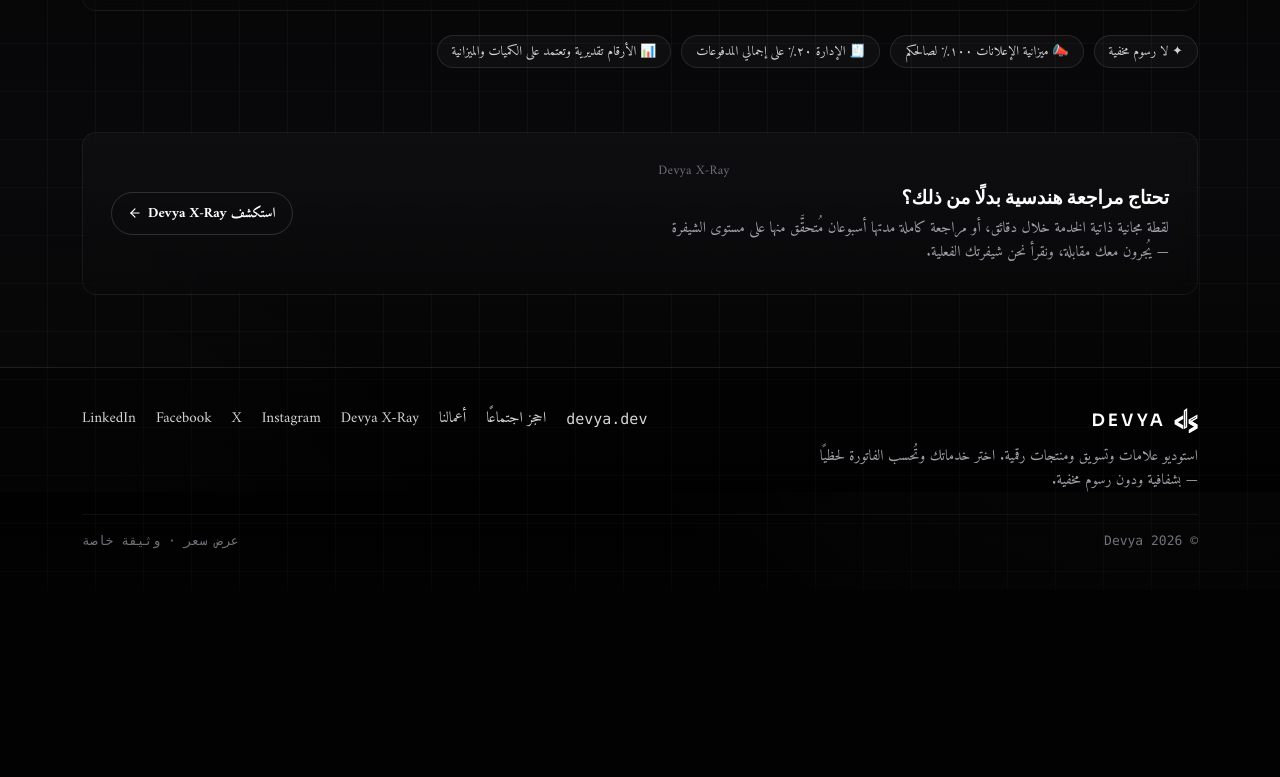
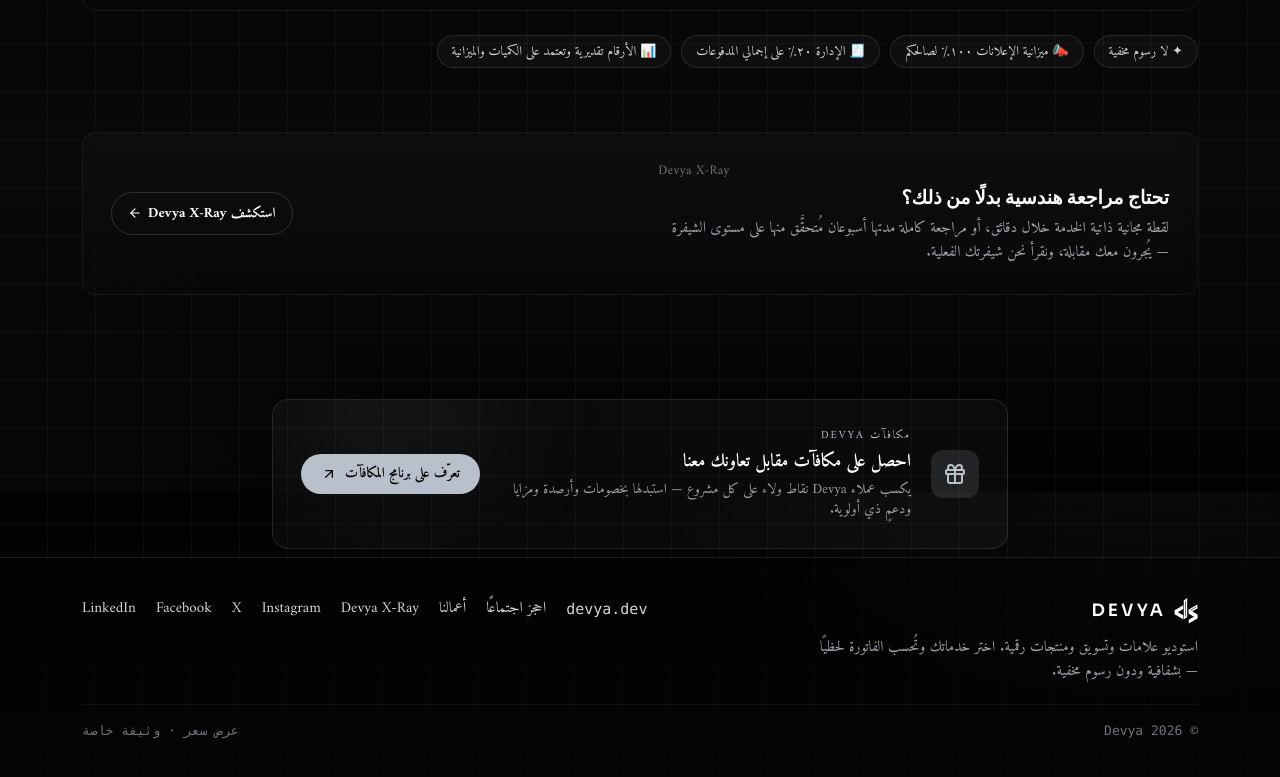
Before and after one commit to eng-AhmedMahmoud/devya-quote, a Next.js app: page / in a window 1280 px wide. Shown: the part 3508-4285 px from the top of the page. Before the commit the page ends 4098 px from the top, so only its background shows below. Built offline with nearby package versions, Linux system fonts and the light colour scheme; no server answers.

Commit message:
feat: promote Devya Rewards on the quote builder
Bilingual (EN/MSA-AR) rewards callout above the footer, linking to
rewards.devya.dev — surfaces the loyalty program to prospects mid-quote.

```diff
--- a/components/builder/quote-builder.tsx
+++ b/components/builder/quote-builder.tsx
@@ -26,6 +26,7 @@
 import { PaymentTerms } from './payment-terms';
 import { IntroSection } from './intro-section';
 import { FooterBlock } from './footer-block';
+import { RewardsPromo } from './rewards-promo';
 import { WebTierPicker } from './web-tier-picker';
 import { CurrencyPicker } from './currency-picker';
 
@@ -334,6 +335,7 @@
         </section>
       </main>
 
+      <RewardsPromo lang={lang} />
       <FooterBlock lang={lang} />
     </div>
   );
--- /dev/null
+++ b/components/builder/rewards-promo.tsx
@@ -0,0 +1,58 @@
+import { ArrowUpRight, Gift } from 'lucide-react';
+import type { Lang } from '@/lib/messages';
+
+const REWARDS_URL = 'https://rewards.devya.dev';
+
+const COPY: Record<Lang, { eyebrow: string; title: string; text: string; cta: string }> = {
+  en: {
+    eyebrow: 'Devya Rewards',
+    title: 'Get rewarded for building with us',
+    text: 'Devya clients earn loyalty points on every project — redeem them for discounts, credits, perks and priority support.',
+    cta: 'See the rewards program',
+  },
+  ar: {
+    eyebrow: 'مكافآت Devya',
+    title: 'احصل على مكافآت مقابل تعاونك معنا',
+    text: 'يكسب عملاء Devya نقاط ولاء على كل مشروع — استبدلها بخصومات وأرصدة ومزايا ودعمٍ ذي أولوية.',
+    cta: 'تعرّف على برنامج المكافآت',
+  },
+};
+
+export function RewardsPromo({ lang }: { lang: Lang }) {
+  const t = COPY[lang];
+  return (
+    <section className="mx-auto mt-10 w-full max-w-3xl px-4">
+      <div className="relative overflow-hidden rounded-2xl border border-white/10 bg-white/[0.03] p-6 sm:p-7">
+        <span
+          aria-hidden
+          className="pointer-events-none absolute -top-16 end-0 h-40 w-64 rounded-full blur-3xl"
+          style={{ background: 'radial-gradient(closest-side, rgba(184,192,204,0.16), transparent)' }}
+        />
+        <div className="relative flex flex-col sm:flex-row sm:items-center gap-5">
+          <span
+            className="flex h-12 w-12 shrink-0 items-center justify-center rounded-xl"
+            style={{ background: 'rgba(184,192,204,0.14)' }}
+          >
+            <Gift className="h-6 w-6" style={{ color: '#B8C0CC' }} />
+          </span>
+          <div className="flex-1">
+            <div className="text-[11px] uppercase tracking-[0.18em]" style={{ color: '#B8C0CC' }}>
+              {t.eyebrow}
+            </div>
+            <h3 className="mt-1 text-lg font-semibold text-white">{t.title}</h3>
+            <p className="mt-1 text-sm text-white/60">{t.text}</p>
+          </div>
+          <a
+            href={REWARDS_URL}
+            target="_blank"
+            rel="noreferrer"
+            className="inline-flex shrink-0 items-center gap-2 rounded-full bg-[#B8C0CC] px-5 py-2.5 text-sm font-semibold text-[#0A0A0A] transition-transform hover:scale-[1.03]"
+          >
+            {t.cta}
+            <ArrowUpRight className="h-4 w-4" />
+          </a>
+        </div>
+      </div>
+    </section>
+  );
+}
```
